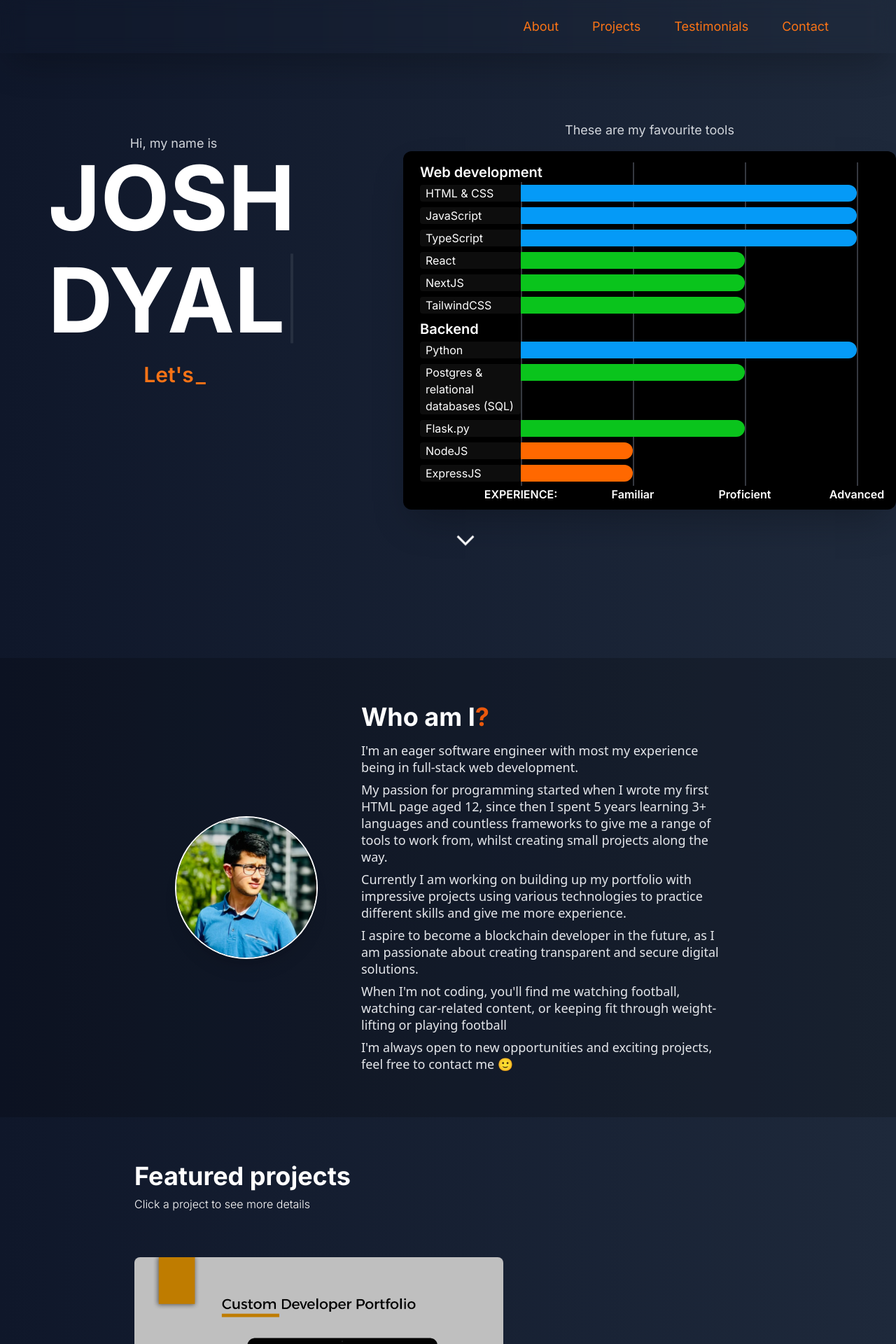
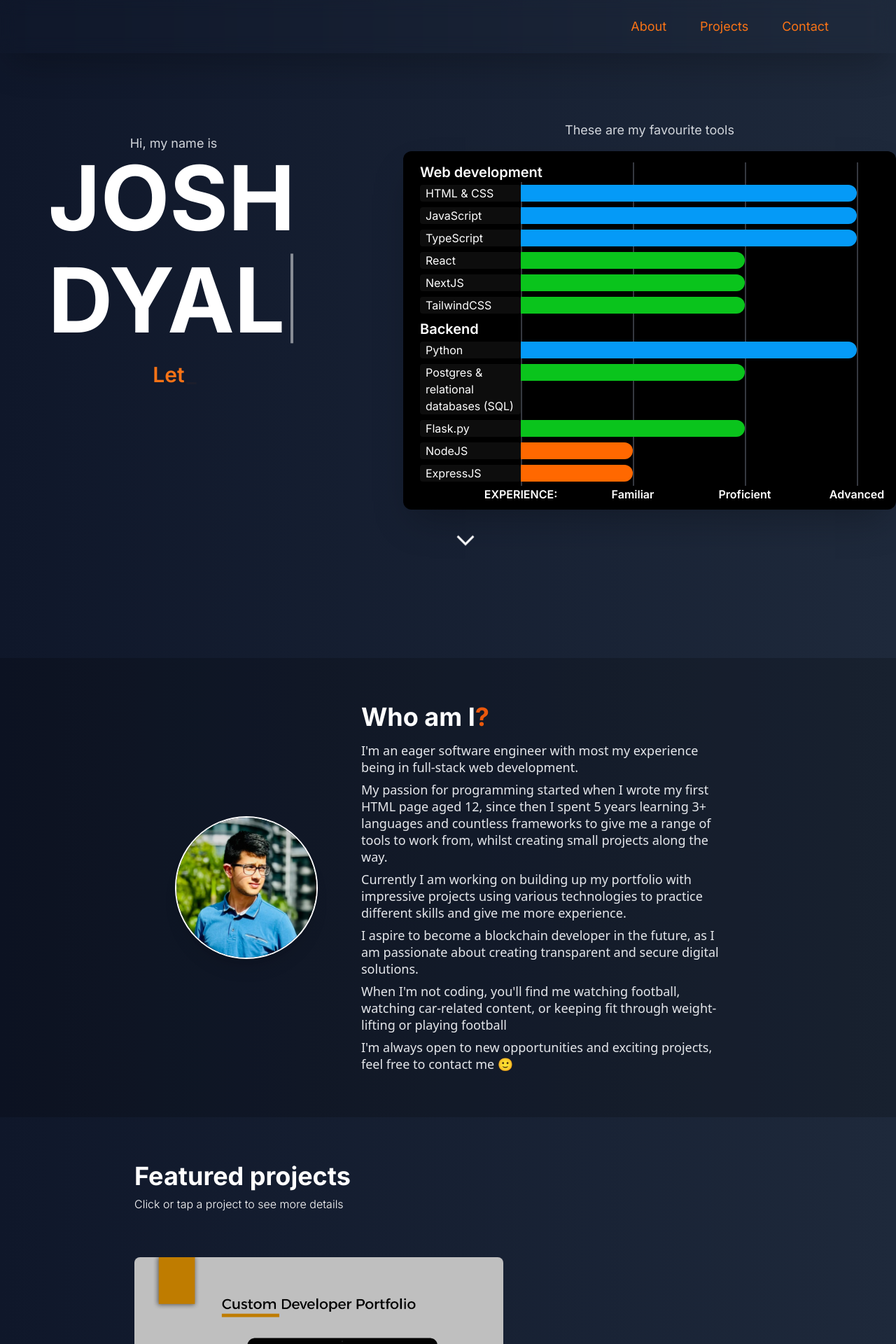
Before and after one commit to joshd-04/portfolio, a Next.js app: page / in a window 1280 px wide. Shown: the top 1920 px of the page at 70% size. Built offline with nearby package versions, Linux system fonts and the light colour scheme.

Commit message:
hide testimonials

```diff
--- a/src/app/(home)/bestProjects.tsx
+++ b/src/app/(home)/bestProjects.tsx
@@ -7,11 +7,8 @@
       <div className="w-[70dvw] md:w-[70dvw] max-w-[1000px] place-self-center mt-16 flex flex-col text-white">
         <div className="  mb-0 xl:mb-4 text-center xl:text-start">
           <h1 className="text-4xl font-bold mb-2">Featured projects</h1>
-          <p className="font-light hidden lg:block">
-            Click a project to see more details
-          </p>
-          <p className="font-light lg:hidden">
-            Tap a project to see more details
+          <p className="font-light">
+            Click or tap a project to see more details
           </p>
         </div>
         <div className="flex flex-col h-auto gap-24 mt-12 xl:gap-0 xl:mt-12 xl:inline">
--- a/src/app/layout.tsx
+++ b/src/app/layout.tsx
@@ -7,8 +7,8 @@
 const inter = Inter({ subsets: ['latin'] });
 
 export const metadata: Metadata = {
-  title: "Josh Dyal's portfolio",
-  description: 'Generated by create next app',
+  title: "Josh's portfolio",
+  description: 'My space on the web to share my skills and projects! Enjoy',
 };
 
 export const viewport: Viewport = {
--- a/src/app/projects/[id]/page.tsx
+++ b/src/app/projects/[id]/page.tsx
@@ -1,39 +1,11 @@
-'use client';
+import { Metadata } from 'next';
+import ProjectRenderer from './projectRenderer';
 
-import { Project } from '@/definitions';
-import projects from '@/edit_this_data/projects';
-import { useParams } from 'next/navigation';
-import { useEffect, useState } from 'react';
-import ProjectDetails from './projectDetails';
-import ProjectDetailsSkeleton from './projectDetailsSkeleton';
+export const metadata: Metadata = {
+  title: "Josh Dyal's portfolio",
+  description: 'Generated by create next app',
+};
 
 export default function Page() {
-  const [project, setProject] = useState<Project | undefined>(undefined);
-
-  const id: string | string[] | undefined | number | null = useParams()?.id;
-
-  // Get the project on mount
-  useEffect(() => {
-    try {
-      const projectId = Number(id);
-      const proj = projects.filter((project) => project.id === projectId);
-      if (proj.length !== 1) {
-        setProject(undefined);
-      } else setProject(proj[0]);
-    } catch {
-      setProject(undefined);
-    }
-  }, [id]);
-
-  return (
-    <>
-      {project ? (
-        <ProjectDetails project={project} />
-      ) : (
-        // <ProjectDetailsSkeleton  />
-        <ProjectDetailsSkeleton />
-        // <h1>Loading</h1>
-      )}
-    </>
-  );
+  return <ProjectRenderer metadata={metadata} />;
 }
--- /dev/null
+++ b/src/app/projects/[id]/projectRenderer.tsx
@@ -0,0 +1,51 @@
+'use client';
+
+import { Project } from '@/definitions';
+import projects from '@/edit_this_data/projects';
+import { useParams } from 'next/navigation';
+import { useEffect, useState } from 'react';
+import ProjectDetails from './projectDetails';
+import ProjectDetailsSkeleton from './projectDetailsSkeleton';
+import { Metadata } from 'next';
+
+export default function ProjectRenderer({ metadata }: { metadata: Metadata }) {
+  const [project, setProject] = useState<Project | undefined>(undefined);
+
+  if (metadata) {
+    // pass
+  }
+
+  const id: string | string[] | undefined | number | null = useParams()?.id;
+
+  // Get the project on mount
+  useEffect(() => {
+    try {
+      const projectId = Number(id);
+      const proj = projects.filter((project) => project.id === projectId);
+      if (proj.length !== 1) {
+        setProject(undefined);
+      } else setProject(proj[0]);
+    } catch {
+      setProject(undefined);
+    }
+  }, [id]);
+
+  // // When project changes, change the Metadata
+  // useEffect(() => {
+  //   console.log(project);
+  //   metadata.title = project?.title || 'Best Portfolio ever';
+  //   metadata.description = project?.summary || 'Learn more about me!';
+  // }, [project]);
+
+  return (
+    <>
+      {project ? (
+        <ProjectDetails project={project} />
+      ) : (
+        // <ProjectDetailsSkeleton  />
+        <ProjectDetailsSkeleton />
+        // <h1>Loading</h1>
+      )}
+    </>
+  );
+}
--- a/src/components/footer.tsx
+++ b/src/components/footer.tsx
@@ -72,7 +72,9 @@
               <Link href="/">Home</Link>
               <Link href="/#who-am-i">About me</Link>
               <Link href="/#featured-projects">Featured projects</Link>
-              <Link href="/#testimonials">Testimonials</Link>
+              {userProfile.testimonials.length > 0 && (
+                <Link href="/#testimonials">Testimonials</Link>
+              )}
               <Link href="/#contact">Contact</Link>
             </div>
           </div>
--- a/src/components/navbar.tsx
+++ b/src/components/navbar.tsx
@@ -3,6 +3,7 @@
 import { usePathname } from 'next/navigation';
 import Link from 'next/link';
 import React, { useEffect, useState } from 'react';
+import userProfile from '@/edit_this_data/userProfile';
 
 function NavBarLink({
   href,
@@ -98,9 +99,11 @@
           <NavBarScrollButton id="featured-projects">
             Projects
           </NavBarScrollButton>
-          <NavBarScrollButton id="testimonials">
-            Testimonials
-          </NavBarScrollButton>
+          {userProfile.testimonials.length > 0 && (
+            <NavBarScrollButton id="testimonials">
+              Testimonials
+            </NavBarScrollButton>
+          )}
           <NavBarScrollButton id="contact">Contact</NavBarScrollButton>
         </>
       )}
--- a/src/components/projectPreview.tsx
+++ b/src/components/projectPreview.tsx
@@ -52,7 +52,6 @@
     if (isHoveringImage === true) {
       const timer = setTimeout(() => {
         setOpaqueProjectCard(true);
-        console.log('TIMER DONE');
       }, 500);
       return () => clearTimeout(timer);
     } else {
--- a/src/edit_this_data/userProfile.tsx
+++ b/src/edit_this_data/userProfile.tsx
@@ -58,23 +58,24 @@
   //   "Hi, I'm an eager software engineer with heavy experience in front-end and back-end web development.",
   //   'I aspire to become a blockchain developer in the future, delivering next generation security in the projects and software I write.',
   // ],
-  testimonials: [
-    {
-      personsName: 'Computer Science Teacher',
-      personsImageURL: '/edit_these_assets/testimonials/pfp.png',
-      personsRole: 'GCSE Computer Science Teacher',
-      numberOfStarsRating: 5,
-      review:
-        'Joshua is a very bright student, he has an incredible knowledge of Python and is proficient in using it to create all sorts of programs. He is inquisitive which is great for his learning and helps him make quick progress.',
-    },
-    {
-      personsName: 'Computer Science Teacher',
-      personsImageURL: '/edit_these_assets/testimonials/pfp.png',
-      personsRole: 'GCSE Computer Science Teacher',
-      numberOfStarsRating: 5,
-      review:
-        'Joshua is a very bright student, he has an incredible knowledge of Python and is proficient in using it to create all sorts of programs. He is inquisitive which is great for his learning and helps him make quick progress.',
-    },
-  ],
+  testimonials: [],
+  // testimonials: [
+  //   {
+  //     personsName: 'Computer Science Teacher',
+  //     personsImageURL: '/edit_these_assets/testimonials/pfp.png',
+  //     personsRole: 'GCSE Computer Science Teacher',
+  //     numberOfStarsRating: 5,
+  //     review:
+  //       'Joshua is a very bright student, he has an incredible knowledge of Python and is proficient in using it to create all sorts of programs. He is inquisitive which is great for his learning and helps him make quick progress.',
+  //   },
+  //   {
+  //     personsName: 'Computer Science Teacher',
+  //     personsImageURL: '/edit_these_assets/testimonials/pfp.png',
+  //     personsRole: 'GCSE Computer Science Teacher',
+  //     numberOfStarsRating: 5,
+  //     review:
+  //       'Joshua is a very bright student, he has an incredible knowledge of Python and is proficient in using it to create all sorts of programs. He is inquisitive which is great for his learning and helps him make quick progress.',
+  //   },
+  // ],
 };
 export default userProfile;
```
